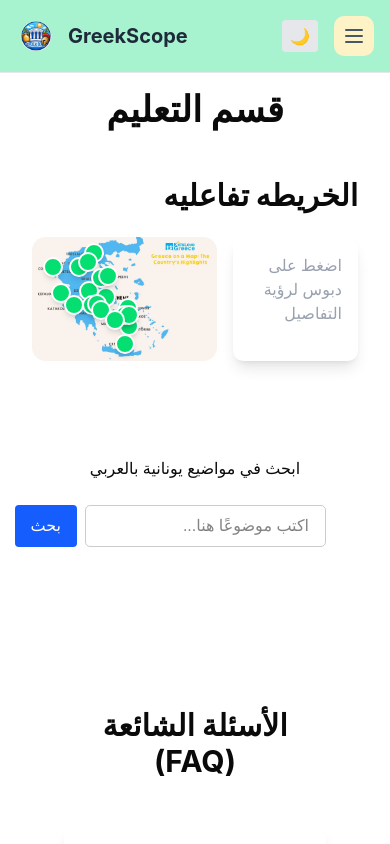
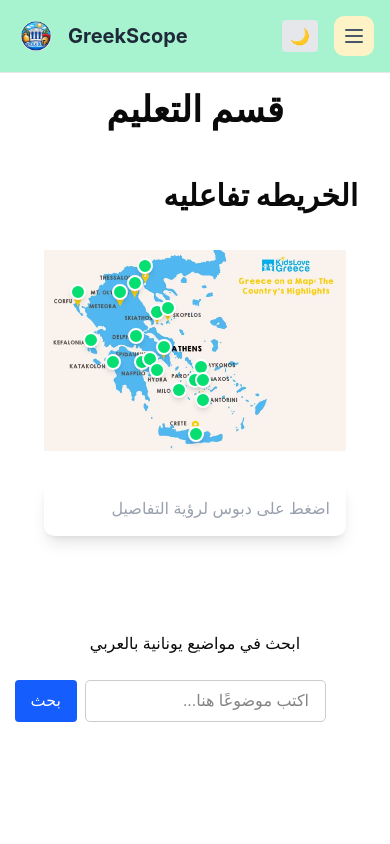
Before and after one commit to ahmedelhossin/GreekScope, a Next.js app: page /educational in a window 390 px wide. Shown: the top 844 px of the page. Built offline with nearby package versions, Linux system fonts and the light colour scheme.

Commit message:
Update: map responsive

```diff
--- a/src/components/educationalComponents/InteractiveMap.tsx
+++ b/src/components/educationalComponents/InteractiveMap.tsx
@@ -62,7 +62,50 @@ export default function InteractiveMap() {
         //         </div>
         //     )}
         // </div>
-        <div className="flex w-full max-w-5xl mx-auto gap-4">
+        <div className="flex flex-col md:flex-row w-full max-w-5xl mx-auto gap-4 px-3 md:px-0">
+
+            {/* Map */}
+            <div className="relative w-full md:flex-2 aspect-4/3 md:aspect-3/2 rounded-xl overflow-hidden">
+                <Image
+                    src="/greece-map.avif"
+                    alt="Greece Map"
+                    fill
+                    className="object-contain"
+                    priority
+                />
+
+                {places.map((place) => (
+                    <button
+                        id={`map-button-${place.id}`}
+                        key={place.id}
+                        onClick={() => setActivePlace(place)}
+                        className="
+                            absolute
+                            w-4 h-4 md:w-5 md:h-5
+                            bg-green-400
+                            rounded-full
+                            border-2 border-white
+                            shadow-md
+                            active:scale-90
+                            md:hover:scale-110
+                            transition
+                            "
+                        style={{
+                            left: `${place.x}%`,
+                            top: `${place.y}%`,
+                            transform: "translate(-50%, -50%)",
+                        }}
+                        aria-label={`Show details for ${place.name}`} // descriptive label
+                        title={place.name} // optional, shows tooltip on md:hover
+                    >
+                        <span className="sr-only">{place.name}</span>
+                    </button>
+
+                ))}
+
+            </div>
+
+            {/* Info Panel */}
             <div className="flex-1 p-4 bg-white rounded-lg shadow-lg">
                 {activePlace ? (
                     <>
@@ -82,37 +125,6 @@ export default function InteractiveMap() {
                     <p className="text-gray-400">اضغط على دبوس لرؤية التفاصيل</p>
                 )}
             </div>
-            {/* Map */}
-            <div className="relative flex-2 aspect-3/2 rounded-xl overflow-hidden">
-                <Image
-                    src="/greece-map.avif"
-                    alt="Greece Map"
-                    fill
-                    className="object-contain"
-                />
-                {places.map((place) => (
-                    <button
-                        id={`map-button-${place.id}`}
-                        key={place.id}
-                        onClick={() => setActivePlace(place)}
-                        className="absolute w-5 h-5 bg-green-400 rounded-full border-2 border-white shadow-md active:scale-90 md:hover:scale-110 transition"
-                        style={{
-                            left: `${place.x}%`,
-                            top: `${place.y}%`,
-                            transform: "translate(-50%, -50%)",
-                        }}
-                        aria-label={`Show details for ${place.name}`} // descriptive label
-                        title={place.name} // optional, shows tooltip on md:hover
-                    >
-                        <span className="sr-only">{place.name}</span>
-                    </button>
-
-                ))}
-
-            </div>
-
-            {/* Info Panel */}
-
         </div>
 
     );
```
